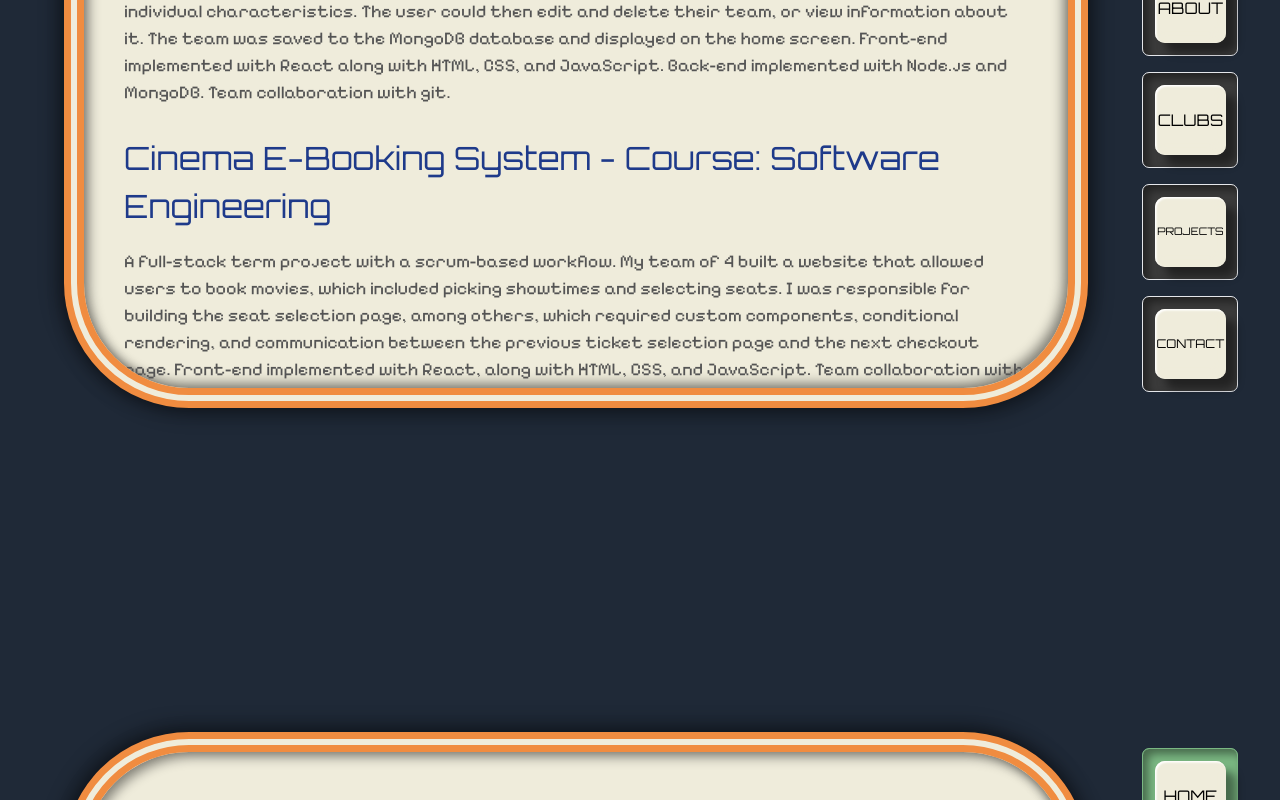
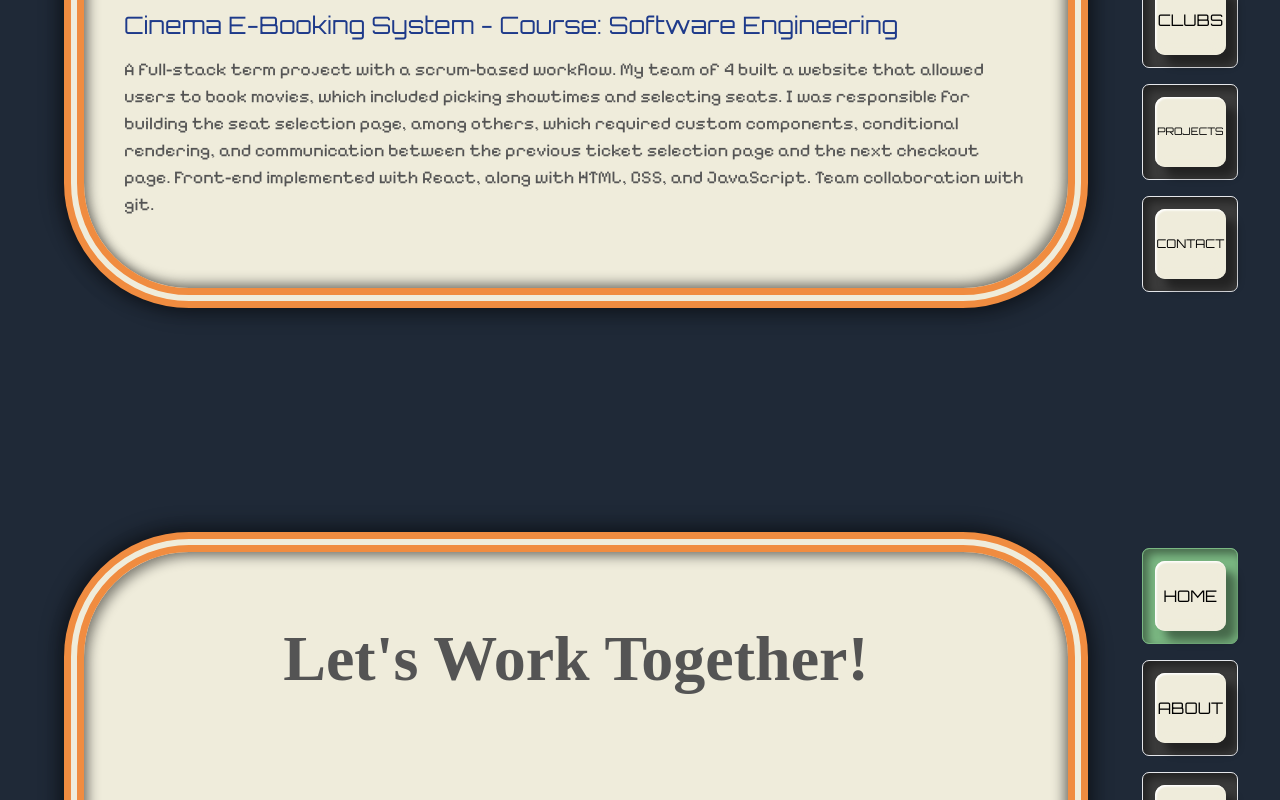
Before and after one commit to carsonjc14/Personal-Website, a Next.js app: page / in a window 1280 px wide. Shown: the part 2780-3580 px from the top of the page. Built offline with nearby package versions, Linux system fonts and the light colour scheme; a web font is replaced by a local one.

Commit message:
Bug fixes
Fixed a broken LinkedIn link and fixed spacing on the projects page

```diff
--- a/app/globals.css
+++ b/app/globals.css
@@ -49,8 +49,8 @@ h2 {
 
 h3 {
   font-family: "Orbitron", serif;
-  font-size: 2em;
-  margin-bottom: 2%;
+  font-size: 1.5em;
+  margin-bottom: 1.5%;
 
 }
 
--- a/app/page.tsx
+++ b/app/page.tsx
@@ -212,10 +212,10 @@ export default function Home() {
 
 
       {/* Projects Page */}
-      <section ref={projectsRef} className="overflow-hidden relative min-h-[100vh] grid grid-cols-5 bg-gray-800 w-[100vw] h-[1000px] flex">
+      <section ref={projectsRef} className="overflow-hidden relative min-h-[100vh] grid grid-cols-5 bg-gray-800 w-[100vw] h-[100vh] flex">
         <div className=" min-h-[400px] md:min-h-[200px] row-start-1 col-span-4 rounded-[125] bg-[var(--background)]  aspect-video w-[100%] overflow-hidden my-auto ml-[5vw]  tv-border">
 
-          <div className="flex flex-col justify-center mx-10 h-[100%] ">
+          <div className="flex flex-col justify-center mx-10 h-[90%] ">
             <h3 className="text-[var(--stripe-red)]">Pokémon Team Builder - Course: Web Programming</h3>
             <p>
             A CRUD Operations project with an open-ended topic. My team of 3 created a website that allows users
@@ -257,7 +257,7 @@ export default function Home() {
 
           <div className=" flex flex-col justify-space items-center my-[6%]">
 
-            <h1 className="text-[500%] text-center  " >Let&apos;s Work Together!</h1>
+            <h1 className="text-[400%] text-center  " >Let&apos;s Work Together!</h1>
 
             {/* <section className="flex flex-col mt-20"> */}
 
@@ -276,7 +276,7 @@ export default function Home() {
               <hr className="mt-[2%] border border-[var(--stripe-blue)] border-2 border-dotted w-[75%]"></hr>
 
               <div className="mt-[2%] flex gap-4 row-start-2 col-start-1 col-span-2 items-center justify-center">
-                <a href="www.linkedin.com/in/carson-cooper-04a0382ba" target="_blank">
+                <a href="https://www.linkedin.com/in/carson-cooper-04a0382ba" target="_blank">
                   <p>LinkedIn</p></a>
                   <p>|</p>
                 <a href="https://www.instagram.com/carson_is_cooper/" target="_blanks">
```
